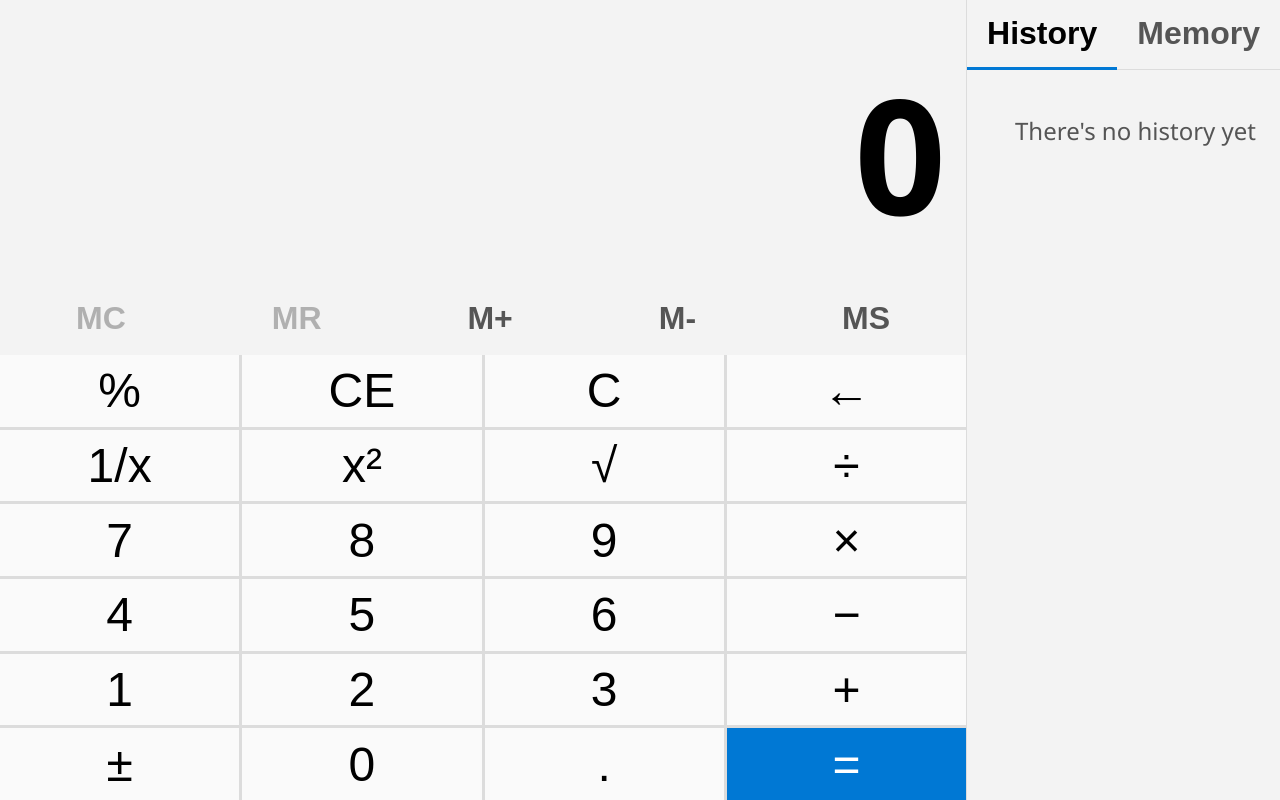
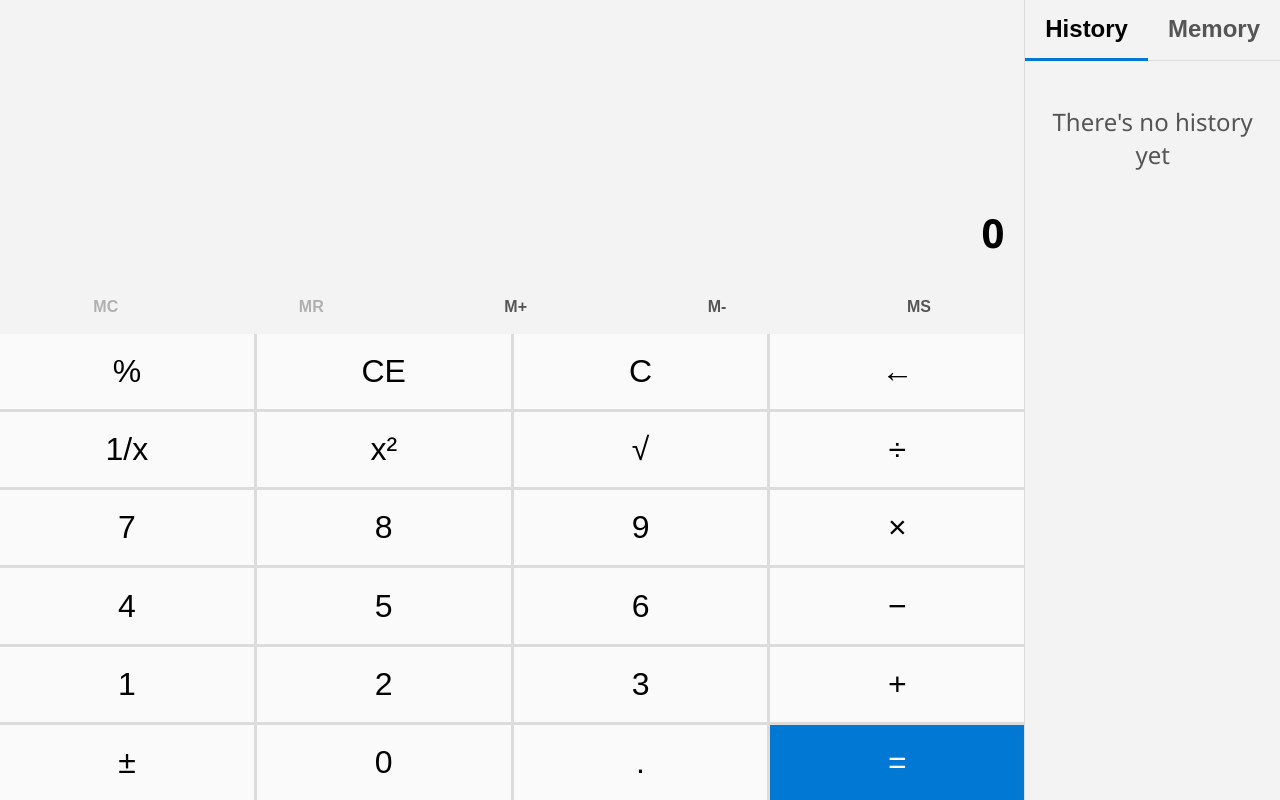
Before and after one commit to tienthanhnguyen331/CalculatorWeb-Windows11, a plain HTML site: page Calculator_Web/index.html in a window 1280 px wide. Drawn offline with Linux system fonts and the light colour scheme.

Commit message:
Adjust size of operand, history

```diff
--- a/Calculator_Web/style.css
+++ b/Calculator_Web/style.css
@@ -54,13 +54,13 @@ body {
 }
 
 .previous-operand {
-    font-size: 4rem;
+    font-size: 1.5rem;
     color: var(--text-color-secondary);
     min-height: 24px;
 }
 
 .current-operand {
-    font-size: 10em; /* To hơn cho giống app */
+    font-size: 2.5em; /* To hơn cho giống app */
     font-weight: 600;
     color: var(--text-color-primary);
 }
@@ -83,7 +83,7 @@ body {
     border-radius: 4px;
     padding: 10px;
     margin: 0 4px;
-    font-size: 2rem;
+    font-size: 1rem;
     font-weight: 600;
     color: var(--text-color-secondary);
     cursor: pointer;
@@ -124,7 +124,7 @@ body {
 /* Style chung cho nút trong lưới chính */
 .buttons-grid button {
     border: none;
-    font-size: 3rem;
+    font-size: 2rem;
     font-weight: 500;
     cursor: pointer;
     background-color: var(--btn-number-bg);
@@ -176,7 +176,7 @@ body {
     background: none;
     border: none;
     padding: 15px 20px;
-    font-size: 2rem;
+    font-size: 1.5rem;
     font-weight: 600;
     cursor: pointer;
     color: var(--text-color-secondary);
@@ -222,7 +222,7 @@ body {
 
 /* Style cho mỗi mục trong lịch sử */
 .history-item {
-    text-align: right; /* QUAN TRỌNG: Căn phải toàn bộ nội dung bên trong */
+    text-align: right; /*Căn phải toàn bộ nội dung bên trong */
     margin-bottom: 20px; /* Khoảng cách giữa các phép tính */
     width: 100%; /* Đảm bảo nó chiếm hết chiều rộng */
 }
@@ -235,7 +235,7 @@ body {
 
 /* Style cho dòng kết quả (15) */
 .history-result {
-    font-size: 2rem; /* To và rõ */
+    font-size: 1rem; /* To và rõ */
     font-weight: 600;
     color: var(--text-color-primary); /* Màu đen */
 }
```
